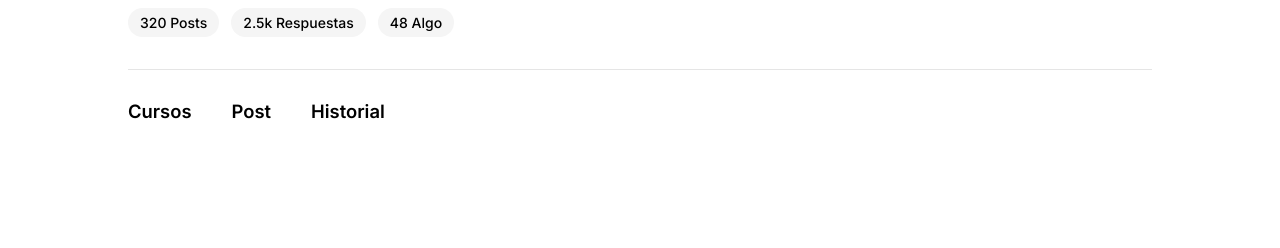
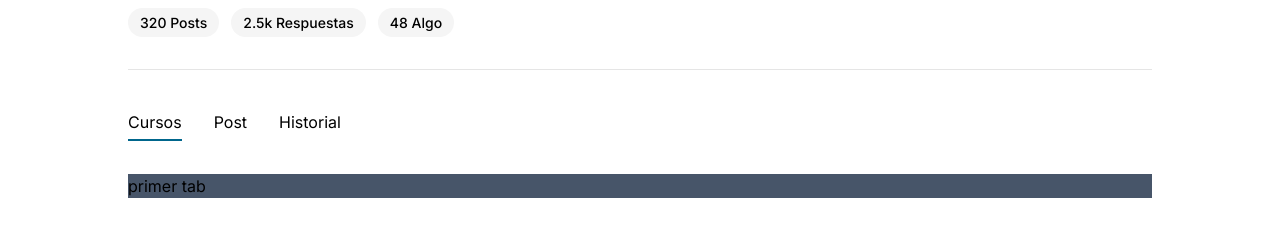
Before and after one commit to omar49511/plutzy, a Next.js app: page /profile in a window 1280 px wide. Shown: the part 532-780 px from the top of the page. Built offline with nearby package versions, Linux system fonts and the light colour scheme.

Commit message:
style(front): :art: optimizar estilos y agregar botón a la tarjeta
se eliminaron espacios en blanco innecesarios en el código

```diff
--- a/src/app/home/page.jsx
+++ b/src/app/home/page.jsx
@@ -14,7 +14,6 @@ export default async function HomePage() {
   return (
     <>
       <div className="max-w-5xl h-[780px] w-full  m-auto  py-16 pt-20">
-        {}
         <Carousel enlaces={images} />
       </div>
       <div className="max-w-5xl w-full m-auto">
--- a/src/app/profile/page.jsx
+++ b/src/app/profile/page.jsx
@@ -1,7 +1,21 @@
+"use client";
 import React from "react";
 import Image from "next/image";
 import { BiCamera } from "react-icons/bi";
+import { useState } from "react";
+import { motion, AnimatePresence } from "framer-motion";
+
 export default function Profilepage() {
+  const [selectedTab, setSelectedTab] = useState(0);
+  const renderTabContent = () => {
+    if (selectedTab === 0) {
+      return <ContentTabGroup />;
+    } else if (selectedTab === 1) {
+      return <ContentTabGroup2 />;
+    } else if (selectedTab === 2) {
+      return <ContentTabGroup3 />;
+    }
+  };
   return (
     <div className="max-w-5xl h-[780px] w-full  m-auto  py-16 pt-20">
       <div className="rounded-lg shadow-lg bg-gray-600 w-full flex flex-row flex-wrap p-3  bg-cover bg-no-repeat bg-[url('https://images.unsplash.com/photo-1578836537282-3171d77f8632?ixlib=rb-1.2.1&ixid=eyJhcHBfaWQiOjEyMDd9&auto=format&fit=crop&w=1950&q=80')]">
@@ -104,34 +118,106 @@ export default function Profilepage() {
             </div>
           </div>
           <hr className="w-full h-px border-neutral-200" />
-          <ul className="group flex flex-wrap items-stretch text-[1.15rem] font-semibold list-none border-b-2 border-transparent border-solid active-assignments">
-            <li className="flex mt-2 -mb-[2px]">
-              <a
-                className="py-5 mr-1 sm:mr-3 lg:mr-10 transition-colors duration-200 ease-in-out border-b-2 border-transparent group-[.active-summary]:border-primary group-[.active-summary]:text-primary text-muted hover:border-primary"
-                href="#"
+
+          <ul className="flex gap-8 mt-10">
+            <li
+              className="relative cursor-pointer  "
+              onClick={() => {
+                setSelectedTab(0);
+              }}
             >
               Cursos
-              </a>
+              {0 === selectedTab ? (
+                <motion.div
+                  className="absolute -bottom-[7px] left-0 right-0 h-[2px] bg-[#00668C]"
+                  layoutId="underline"
+                />
+              ) : null}
             </li>
-            <li className="flex mt-2 -mb-[2px]">
-              <a
-                className="py-5 mr-1 sm:mr-3 lg:mr-10 transition-colors duration-200 ease-in-out border-b-2 border-transparent group-[.active-assignments]:border-primary group-[.active-assignments]:text-primary text-muted hover:border-primary"
-                href="#"
+            <li
+              className="relative cursor-pointer "
+              onClick={() => {
+                setSelectedTab(1);
+              }}
             >
               Post
-              </a>
+              {1 === selectedTab ? (
+                <motion.div
+                  className="absolute -bottom-[7px] left-0 right-0 h-[2px] bg-[#00668C]"
+                  layoutId="underline"
+                />
+              ) : null}
             </li>
-            <li className="flex mt-2 -mb-[2px] group">
-              <a
-                className="py-5 mr-1 sm:mr-3 lg:mr-10 transition-colors duration-200 ease-in-out border-b-2 border-transparent group-[.active-history]:border-primary group-[.active-history]:text-primary text-muted hover:border-primary"
-                href="#"
+            <li
+              className="relative cursor-pointer "
+              onClick={() => {
+                setSelectedTab(2);
+              }}
             >
               Historial
-              </a>
+              {2 === selectedTab ? (
+                <motion.div
+                  className="absolute -bottom-[7px] left-0 right-0 h-[2px] bg-[#00668C]"
+                  layoutId="underline"
+                />
+              ) : null}
             </li>
           </ul>
+
+          <main>
+            <AnimatePresence mode="wait">
+              <motion.div
+                initial={{ y: 10, opacity: 0 }}
+                animate={{ y: 0, opacity: 1 }}
+                exit={{ y: -10, opacity: 0 }}
+                transition={{ duration: 0.2 }}
+              >
+                {renderTabContent()}
+              </motion.div>
+            </AnimatePresence>
+          </main>
         </div>
       </div>
     </div>
   );
 }
+
+function ContentTabGroup() {
+  return (
+    <motion.div
+      initial={{ y: 10, opacity: 0 }}
+      animate={{ y: 0, opacity: 1 }}
+      exit={{ y: -10, opacity: 0 }}
+      transition={{ duration: 0.2 }}
+      className="bg-slate-600 mt-10"
+    >
+      primer tab
+    </motion.div>
+  );
+}
+function ContentTabGroup2() {
+  return (
+    <motion.div
+      initial={{ y: 10, opacity: 0 }}
+      animate={{ y: 0, opacity: 1 }}
+      exit={{ y: -10, opacity: 0 }}
+      transition={{ duration: 0.2 }}
+      className="bg-slate-600 mt-10"
+    >
+      hola
+    </motion.div>
+  );
+}
+function ContentTabGroup3() {
+  return (
+    <motion.div
+      initial={{ y: 10, opacity: 0 }}
+      animate={{ y: 0, opacity: 1 }}
+      exit={{ y: -10, opacity: 0 }}
+      transition={{ duration: 0.2 }}
+      className="bg-slate-600 mt-10"
+    >
+      tercer tab
+    </motion.div>
+  );
+}
--- a/src/components/Navbar.jsx
+++ b/src/components/Navbar.jsx
@@ -24,7 +24,7 @@ function Navbar({ user }) {
       <header
         className={
           isScrolled
-            ? "fixed w-full z-30 bg-white transition duration-300 ease-in-out dark:bg-black"
+            ? "fixed w-full z-30 bg-[#71C4EF] transition duration-300 ease-in-out dark:bg-black"
             : "fixed w-full z-30 md:bg-opacity-90 transition duration-300 ease-in-out "
         }
       >
--- a/src/components/Thumbnail.jsx
+++ b/src/components/Thumbnail.jsx
@@ -1,5 +1,6 @@
 import React from "react";
 import Image from "next/image";
+import Link from "next/link";
 
 export default function Thumbnail({ data }) {
   return (
@@ -19,6 +20,9 @@ export default function Thumbnail({ data }) {
           </h2>
           <p className="text-gray-600">{data.description}</p>
         </div>
+        <Link className="px-4 py-2 bg-blue-500" href="/course/clases/">
+          Entrar
+        </Link>
       </div>
     </>
   );
```
Lines whose indentation alone changed are shown as unchanged.
